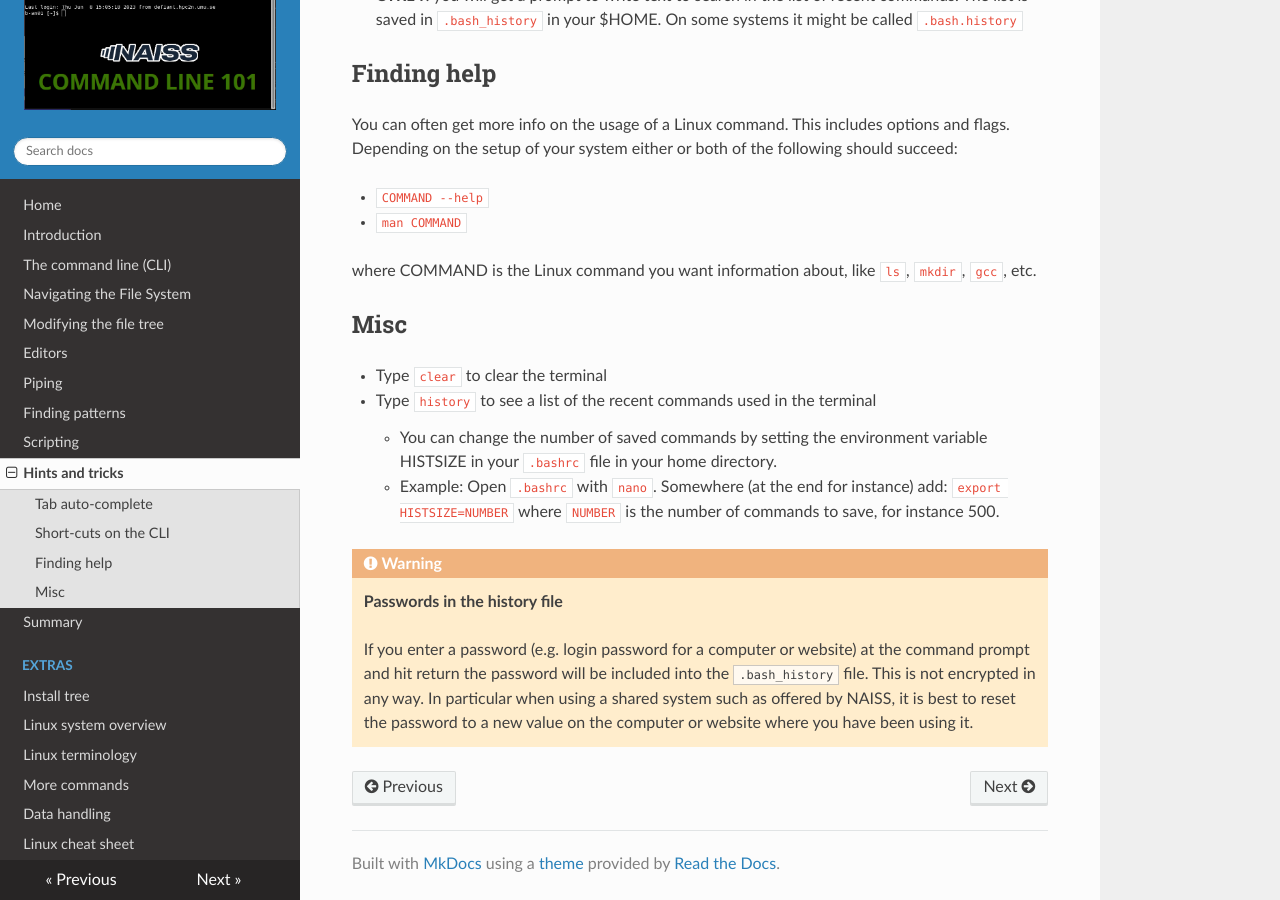
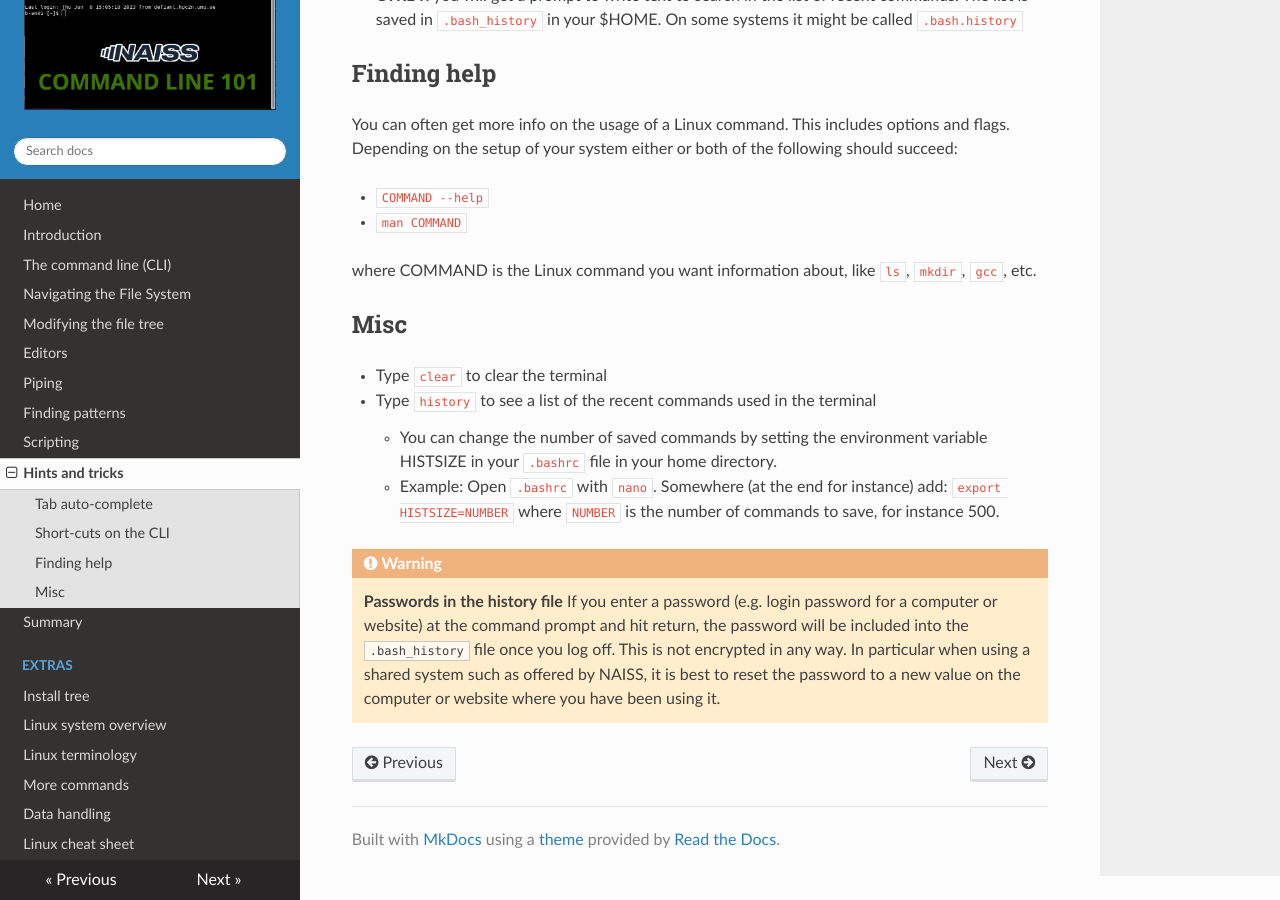
Before and after one commit to hpc2n/linux-command-line-101, an MkDocs documentation site: the page built from docs/hints.md, in a window 1280 px wide and 900 px high, scrolled down 672 px. Built offline with MkDocs 1.6.1, drawn with Linux system fonts in a browser that asks for light colours; nearby versions of some CDN libraries.

Commit message:
Formatting

```diff
--- a/docs/hints.md
+++ b/docs/hints.md
@@ -38,5 +38,4 @@
 !!! warning
 
     **Passwords in the history file**
-
-    If you enter a password (e.g. login password for a computer or website) at the command prompt and hit return the password will be included into the <code>.bash_history</code> file.  This is not encrypted in any way.  In particular when using a shared system such as offered by NAISS, it is best to reset the password to a new value on the computer or website where you have been using it.
+    If you enter a password (e.g. login password for a computer or website) at the command prompt and hit return, the password will be included into the <code>.bash_history</code> file once you log off.  This is not encrypted in any way.  In particular when using a shared system such as offered by NAISS, it is best to reset the password to a new value on the computer or website where you have been using it.
```
